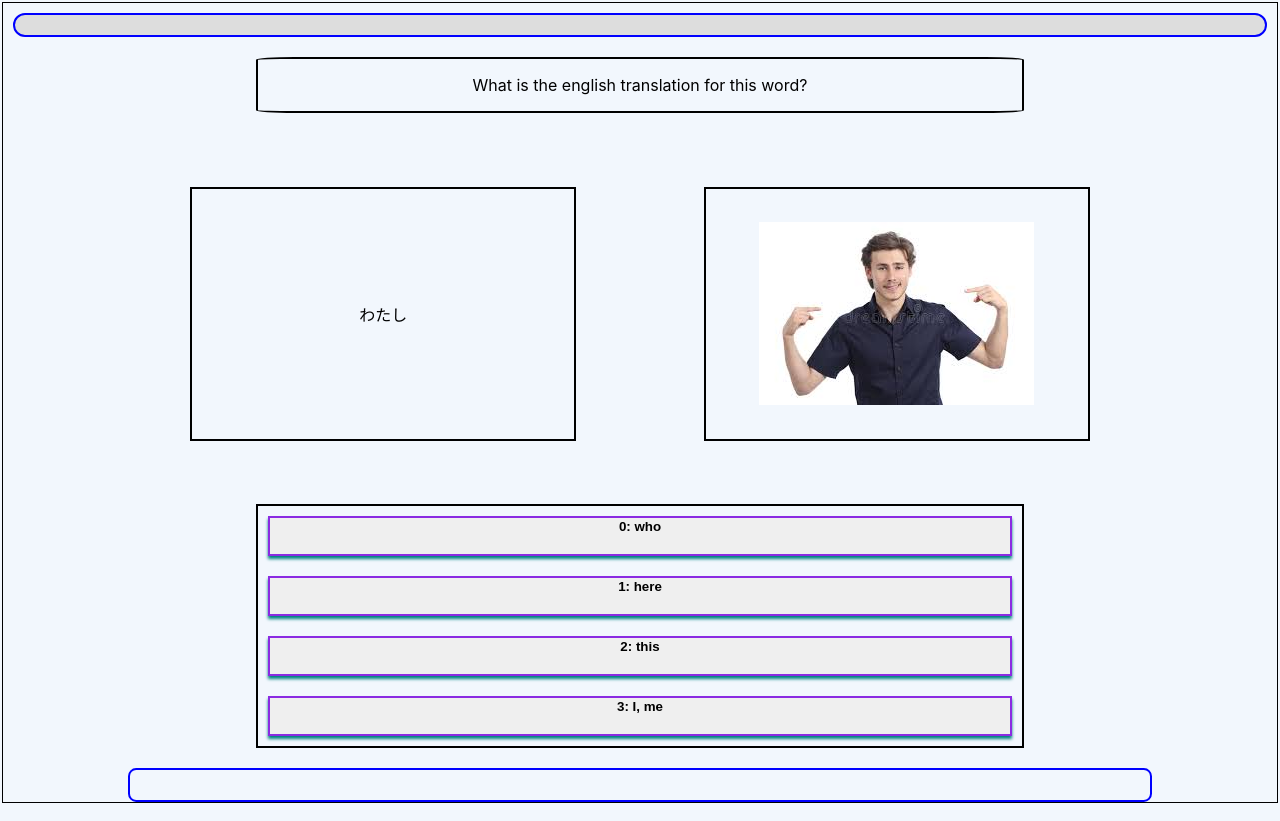
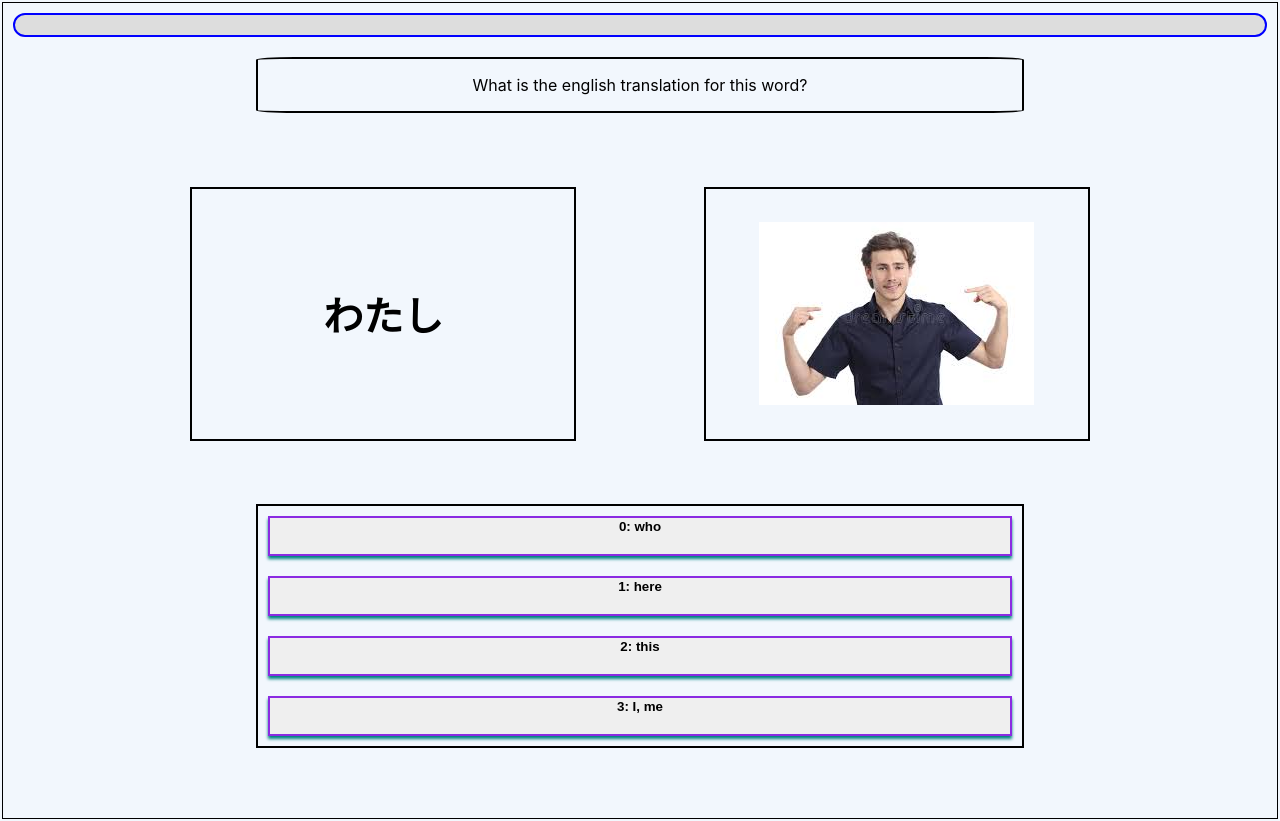
Before and after one commit to nitrogendragon/KanpekiStudy, a React (Create React App) app in the folder ksreact/: page / in a window 1280 px wide. Built offline with nearby package versions, Linux system fonts and the light colour scheme.

Commit message:
hide feedback container when no answer chosen and gave progress bar transition speed

```diff
--- a/ksreact/src/Components/VocabQuizAnswerFeedBack.js
+++ b/ksreact/src/Components/VocabQuizAnswerFeedBack.js
@@ -3,7 +3,7 @@ import '../styles/VocabQuizAnswerFeedBack.css'
 export default function VocabQuizAnswerFeedBack(props) {
     const feedBack = props.isDisplayed ?
         props.isCorrect ?
-        'Good job! You got it right. Go ahead and move onto the next question by clicking continue' :
+        'Good job! You got it right. Go ahead and move onto the next question by clicking continue.' :
         'Sorry, go ahead and try again.' : null
     let textColor
     props.isCorrect ?
--- a/ksreact/src/Components/VocabQuizContainer.js
+++ b/ksreact/src/Components/VocabQuizContainer.js
@@ -18,7 +18,7 @@ export default function VocabContainer(props) {
         Answer2, Answer3, Answer4, CorrectAnswer, LastQuestion)*/
     const vocabQuizData = require('../Data/VocabQuiz1.json')//eventually change via useState,useEffect
     const vocabQuizLength = vocabQuizData.length
-
+    const slideUpContainerStyle = showFeedBack ? "slide-up-container" : ""
     console.log(vocabQuizLength)
     function handleAnswerClicked(isCorrectAnswer, isLastQuestion)
     {
@@ -66,7 +66,7 @@ export default function VocabContainer(props) {
                 correctAnswer = {vocabQuizData[questionNumber].CorrectAnswer}
             />
             <div className='break'></div>
-            <div className='slide-up-container'>
+            <div className={slideUpContainerStyle}>
                 <VocabQuizAnswerFeedBack isDisplayed={showFeedBack} isCorrect = {canContinue}/>
                 <VocabQuizContinueButton onContinueClicked ={handleContinueClicked} canContinue={canContinue}/>
             </div>
--- a/ksreact/src/Components/VocabQuizProgressBar.js
+++ b/ksreact/src/Components/VocabQuizProgressBar.js
@@ -4,13 +4,13 @@ import '../styles/ProgressBar.css'
 
 export default function VocabQuizProgressBar(props) {
     const [index, setIndex] = useState(0)
-    const curProgress = (index / props.totalQuestions * 100 ).toString() +'%'
+    const curProgress = (props.index / props.totalQuestions * 100 ).toString() +'%'
     // const curProgress = (props.index / props.totalQuestions * 100).toString() +'%'
-    useEffect( () => {
-        if(index< props.totalQuestions && props.index != 0){
-        setIndex(index + 1)
-        }
-    },[props.index])
+    // useEffect( () => {
+    //     if(index< props.totalQuestions && props.index != 0){
+    //     setIndex(index + 1)
+    //     }
+    // },[props.index])
 
     const ProgressContainer = {
         width: {curProgress}+'%',
--- a/ksreact/src/styles/ProgressBar.css
+++ b/ksreact/src/styles/ProgressBar.css
@@ -19,6 +19,6 @@
     line-height: 30px;
     color:white;
     border-radius:100px;
-
+    transition: width 500ms ease-in-out
 
 }
--- a/ksreact/src/styles/VocabCard.css
+++ b/ksreact/src/styles/VocabCard.css
@@ -5,5 +5,7 @@
     min-width:30%;
     min-height: 250px;
     margin:5%;
+    font-weight: bold;
+    font-size: 2.5em;
     border: 2px solid black;
 }
--- a/ksreact/src/styles/VocabQuizAnswerFeedBack.css
+++ b/ksreact/src/styles/VocabQuizAnswerFeedBack.css
@@ -2,5 +2,7 @@
     display: flex;
     margin: 10px;
     padding: 5px;
+    font-weight: bold;
+    font-size: 1.5em;
     margin-right:15px;
 }
```
